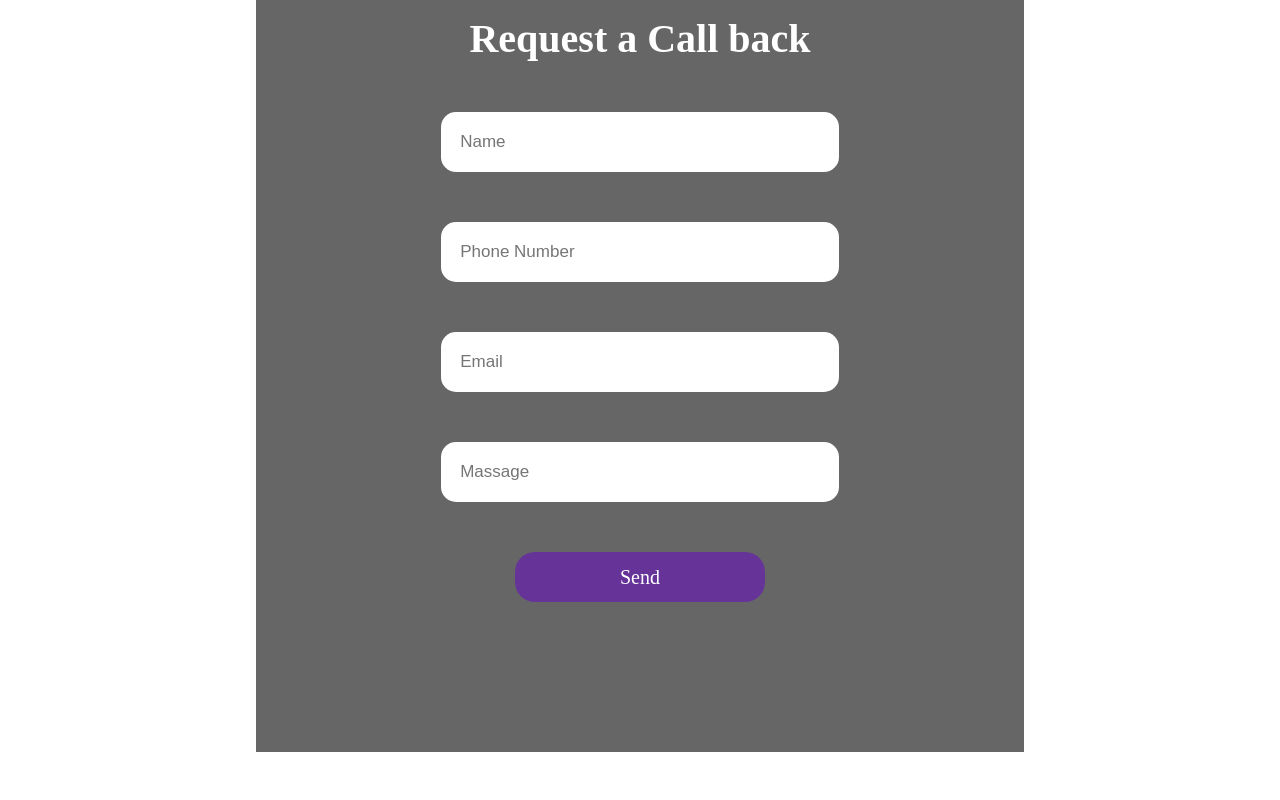
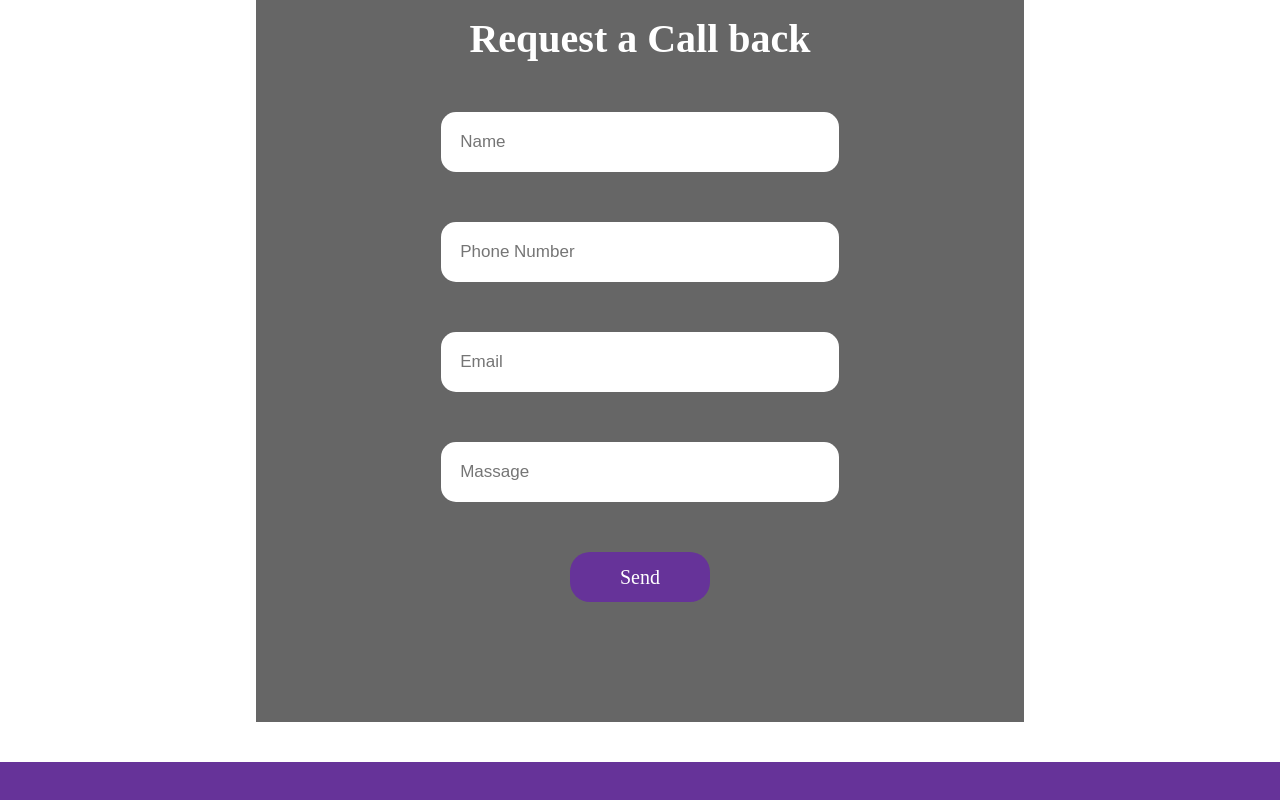
Before and after one commit to MahsumaRezai/Online-Shop-Computer, a React (Create React App) app: page / in a window 1280 px wide. Shown: the part 3642-4442 px from the top of the page. Built offline with nearby package versions, Linux system fonts and the light colour scheme.

Commit message:
add footer

```diff
--- a/src/App.js
+++ b/src/App.js
@@ -7,6 +7,7 @@ import Module from './Componets/UI/Module';
 import AboutMob from "./Componets/AboutMobile/AboutMobile";
 import Modules from './Componets/About/Module'
 import Form from "./Componets/form/Form";
+import Footer from "./Componets/Footer/Footer";
 
 function App(props) {
     const [show, SetShow] = useState(false);
@@ -36,6 +37,7 @@ function App(props) {
             {show && <Module onhide={Hide} />}
             <AboutMob />
             <Form />
+            <Footer/>
 
         </Fragment >
     )
--- /dev/null
+++ b/src/Componets/Footer/Footer.js
@@ -0,0 +1,9 @@
+import classes from './Footer.module.css'
+const Footer = (props) => {
+    return (
+        <div className={classes.footer}>
+
+        </div>
+    )
+}
+export default Footer;
--- /dev/null
+++ b/src/Componets/Footer/Footer.module.css
@@ -0,0 +1,5 @@
+.footer{
+    background: rebeccapurple;
+    width: 100%;
+    height: 300px;
+}
--- a/src/Componets/form/Form.module.css
+++ b/src/Componets/form/Form.module.css
@@ -36,18 +36,25 @@
 }
 .btn {
     background:  rebeccapurple;
-    width: 200px;
     height: 50px;
     margin: auto;
     border: none;
     margin: auto;
-    width: 250px;
     height: 50px;
     color: white;
     font-size: 20px;
     font-family: 'Baloo Chettan', cursive;
     border-radius: 20px;
-    margin-bottom: 50px;
+    margin-bottom: 20px;
+    padding-left: 50px;
+    padding-right: 50px;
+    padding-bottom: 20px;
+    padding-top: 20px;
+    text-align: center;
+    display: flex;
+    flex-direction: column;
+    justify-content: center;
+    align-items: center;
 
 
 }
```
